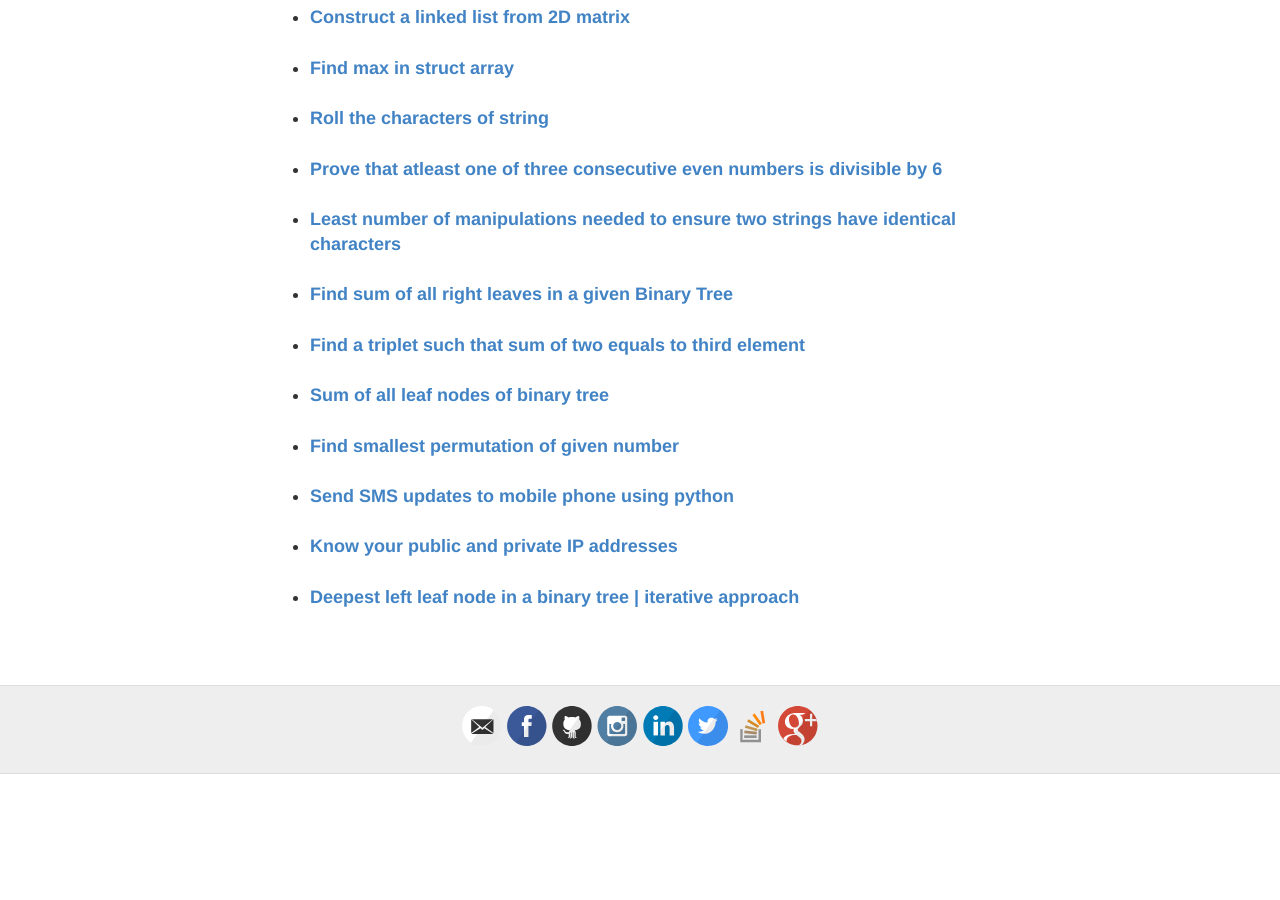
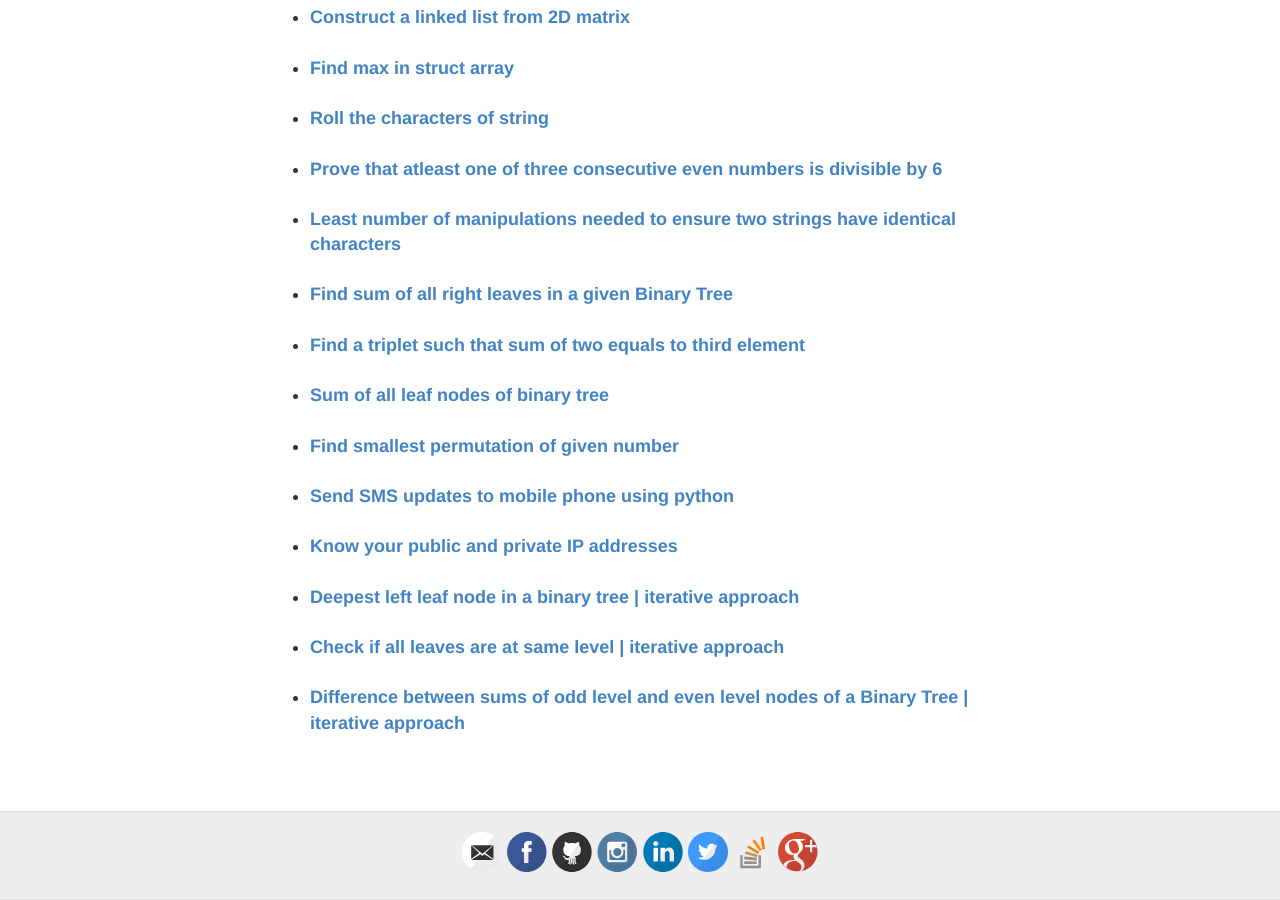
Before and after one commit to msdeep14/msdeep14.github.io, a Jekyll site: the page built from projects/geeksforgeeks_articles.html, in a window 1280 px wide and 900 px high, scrolled down 1373 px. Built offline with Jekyll 4.4.1, drawn with Linux system fonts in a browser that asks for light colours; before the commit the page ends 2147 px from its top, so only the background shows below that.

Commit message:
add geeksforgeeks article link

```diff
--- a/projects/geeksforgeeks_articles.html
+++ b/projects/geeksforgeeks_articles.html
@@ -51,6 +51,8 @@ permalink: /projects/geeksforgeeks_articles
         <li><strong><a target="_blank" href = "http://www.geeksforgeeks.org/send-sms-updates-mobile-phone-using-python/">Send SMS updates to mobile phone using python</a></strong></li><br/>
         <li><strong><a target="_blank" href = "http://www.geeksforgeeks.org/know-public-private-ip-addresses/">Know your public and private IP addresses</a></strong></li><br/>
         <li><strong><a target="_blank" href = "http://www.geeksforgeeks.org/deepest-left-leaf-node-binary-tree-iterative-approach/">Deepest left leaf node in a binary tree | iterative approach</a></strong></li><br/>
+        <li><strong><a target="_blank" href = "https://www.geeksforgeeks.org/check-leaves-level/">Check if all leaves are at same level | iterative approach</a></strong></li><br/>
+        <li><strong><a target="_blank" href = "https://www.geeksforgeeks.org/difference-between-sums-of-odd-and-even-levels/">Difference between sums of odd level and even level nodes of a Binary Tree | iterative approach</a></strong></li><br/>
     </ul>
 </p>
 </body>
```
